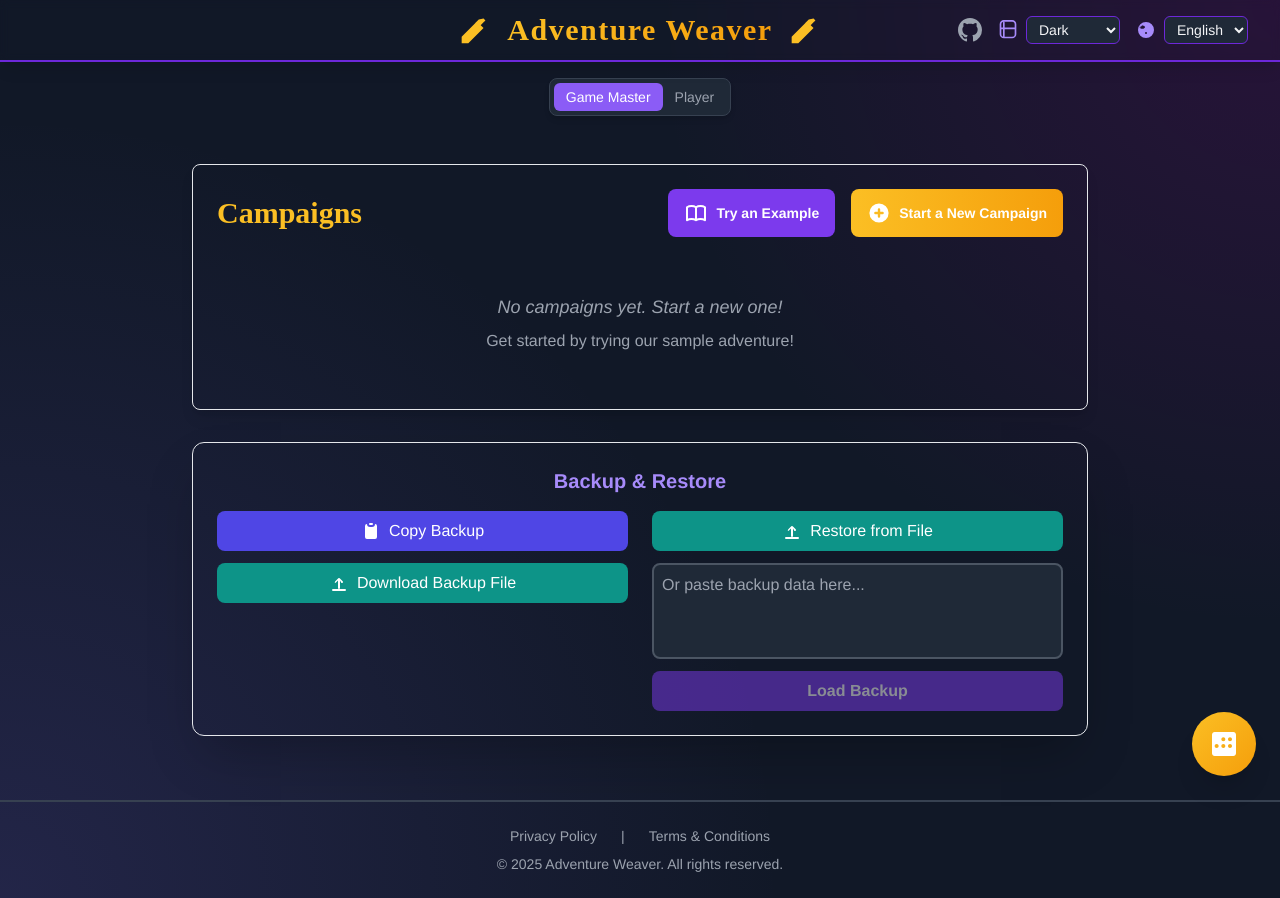
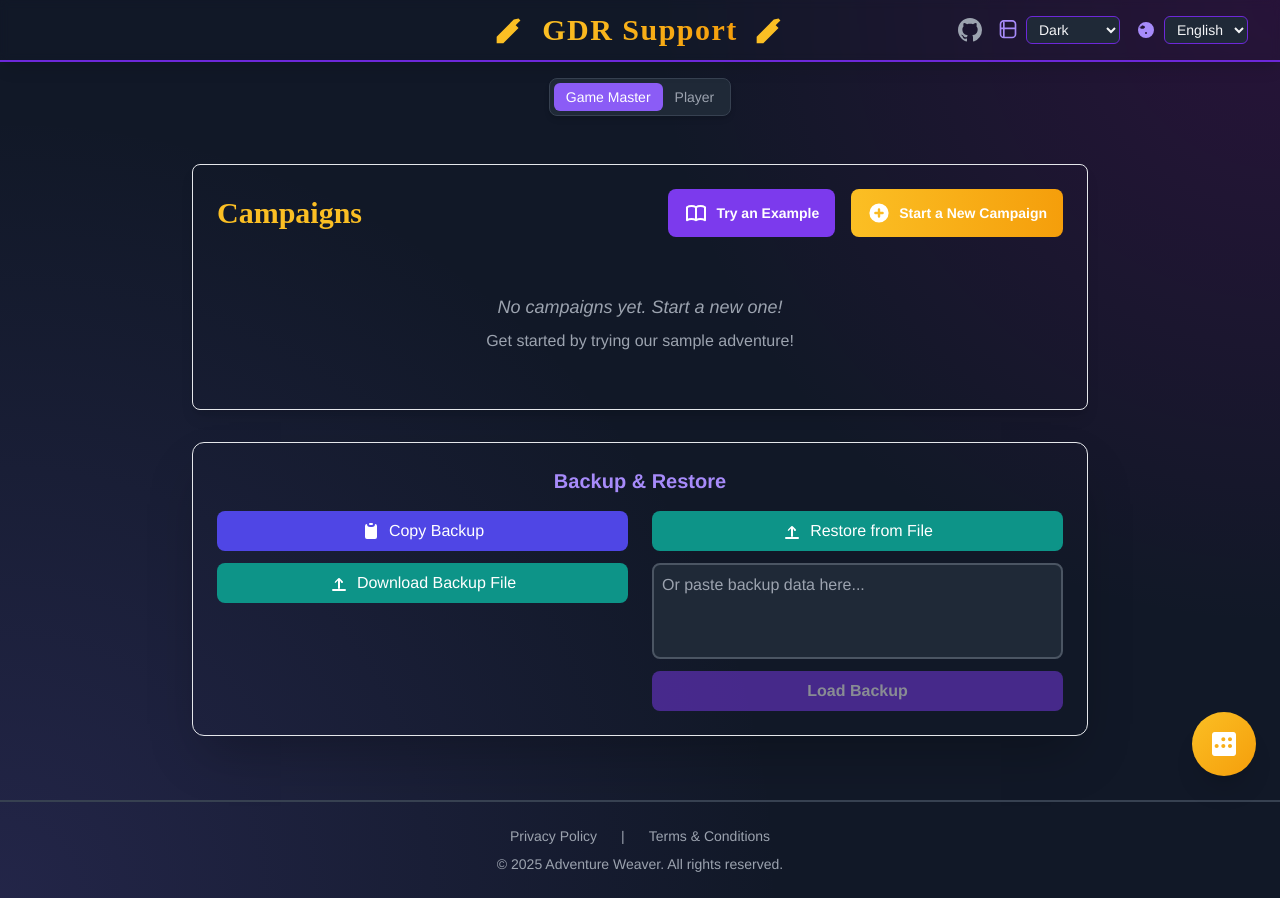
Before and after one commit to drakonkat/FabulaUltimaWeaver, a React (Vite) app: page / in a window 1280 px wide. Built offline with nearby package versions, Linux system fonts and the light colour scheme; no server answers.

Commit message:
refactor: Update application title to "GDR Support"
The application title in the header component has been changed from "Adventure Weaver" to "GDR Support" to better reflect its functionality.

```diff
--- a/components/Header.js
+++ b/components/Header.js
@@ -38,7 +38,7 @@
       React.createElement('div', { className: "flex items-center justify-center gap-4 flex-shrink-0" },
         React.createElement(SwordIcon, null),
         React.createElement('h1', { className: "text-2xl sm:text-3xl font-bold text-transparent bg-clip-text bg-gradient-to-r from-[var(--highlight-primary-from)] to-[var(--highlight-primary-to)] tracking-wider text-center", style: { fontFamily: 'serif' } },
-          "Adventure Weaver"
+          "GDR Support"
         ),
         React.createElement(SwordIcon, null)
       ),
```
